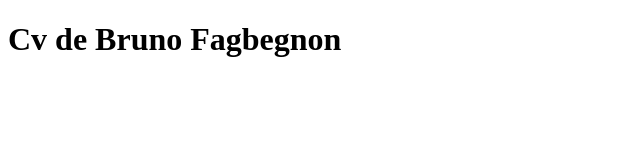
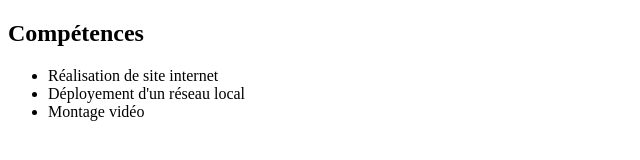
Before and after one commit to Fagbegnon/git-mon-cv, a plain HTML site: page index.html in a window 1280 px wide. Shown: the whole page, without its empty margins (0-640 px from the left). Drawn offline with Linux system fonts and the light colour scheme.

Commit message:
mise en place de le section competences

```diff
--- a/index.html
+++ b/index.html
@@ -7,6 +7,13 @@
     <title>Mon-cv</title>
 </head>
 <body>
-    <h1>Cv de Bruno Fagbegnon</h1>
+    <h2>Compétences</h2>
+    <div>
+        <ul>
+            <li>Réalisation de site internet</li>
+            <li>Déployement d'un réseau local</li>
+            <li>Montage vidéo</li>
+        </ul>
+    </div>
 </body>
 </html>
```
